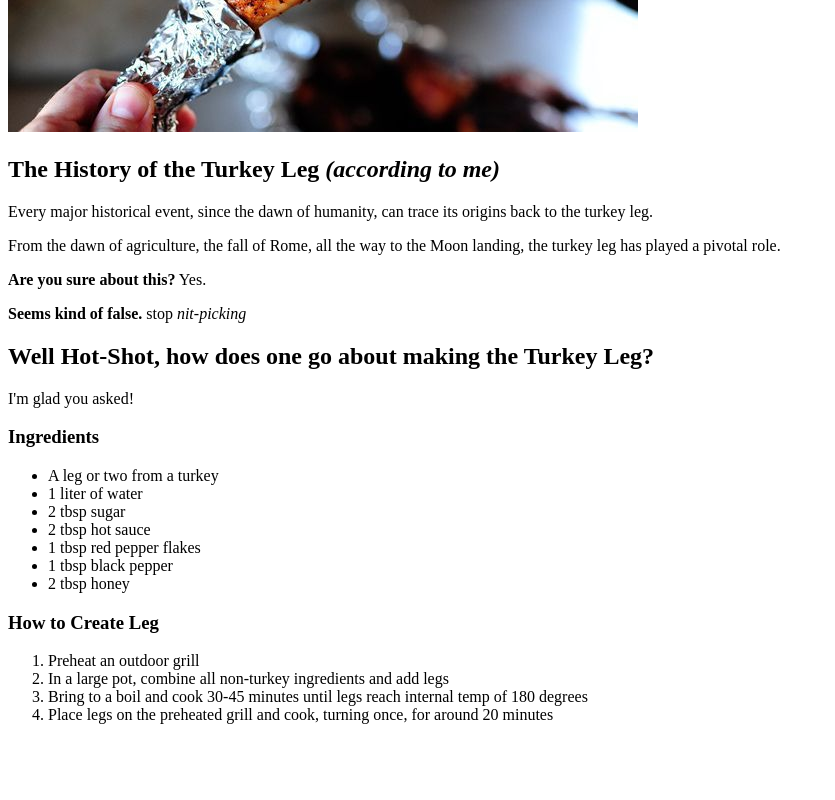
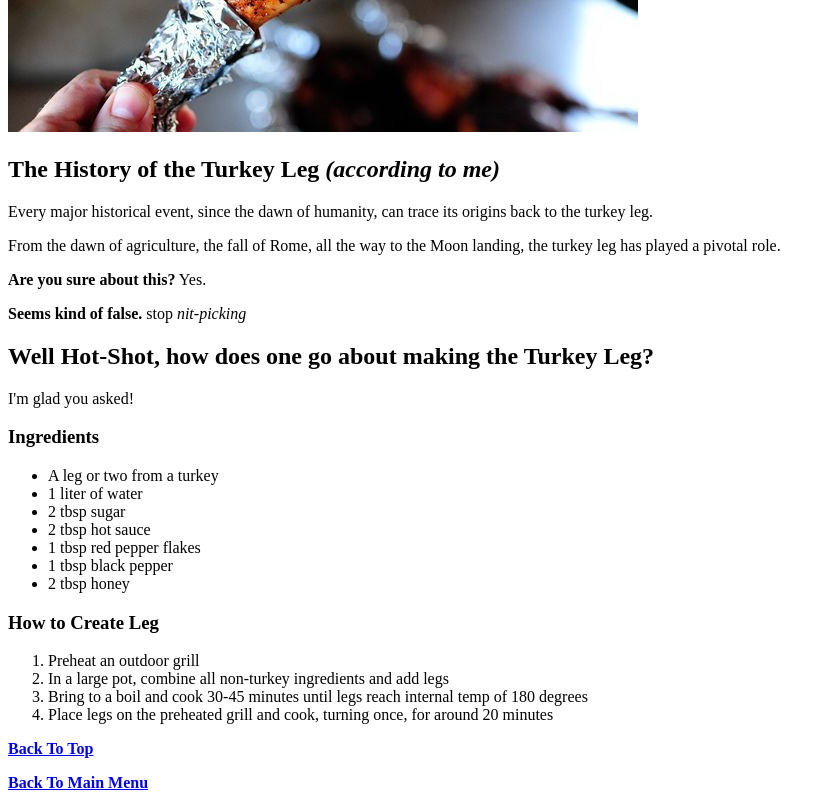
Before and after one commit to willgoodridge04/odin-recipes, a plain HTML site: page recipes/turkey-leg.html in a window 1280 px wide. Shown: the part 368-1168 px from the top of the page, without its empty margins (0-835 px from the left). Before the commit the page ends 1108 px from the top, so only its background shows below. Drawn offline with Linux system fonts and the light colour scheme.

Commit message:
Add hyperlinks to redirect to top of page and index

```diff
--- a/recipes/turkey-leg.html
+++ b/recipes/turkey-leg.html
@@ -38,6 +38,10 @@
                     <li>Bring to a boil and cook 30-45 minutes until legs reach internal temp of 180 degrees</li>
                     <li>Place legs on the preheated grill and cook, turning once, for around 20 minutes</li>
                 </ol>
+
+                <a href="../recipes/turkey-leg.html"><strong>Back To Top</strong></a>
+                <p></p>
+                <a href="../index.html"><strong>Back To Main Menu</strong></a>
         </body>
     </head>
 </html>
```
